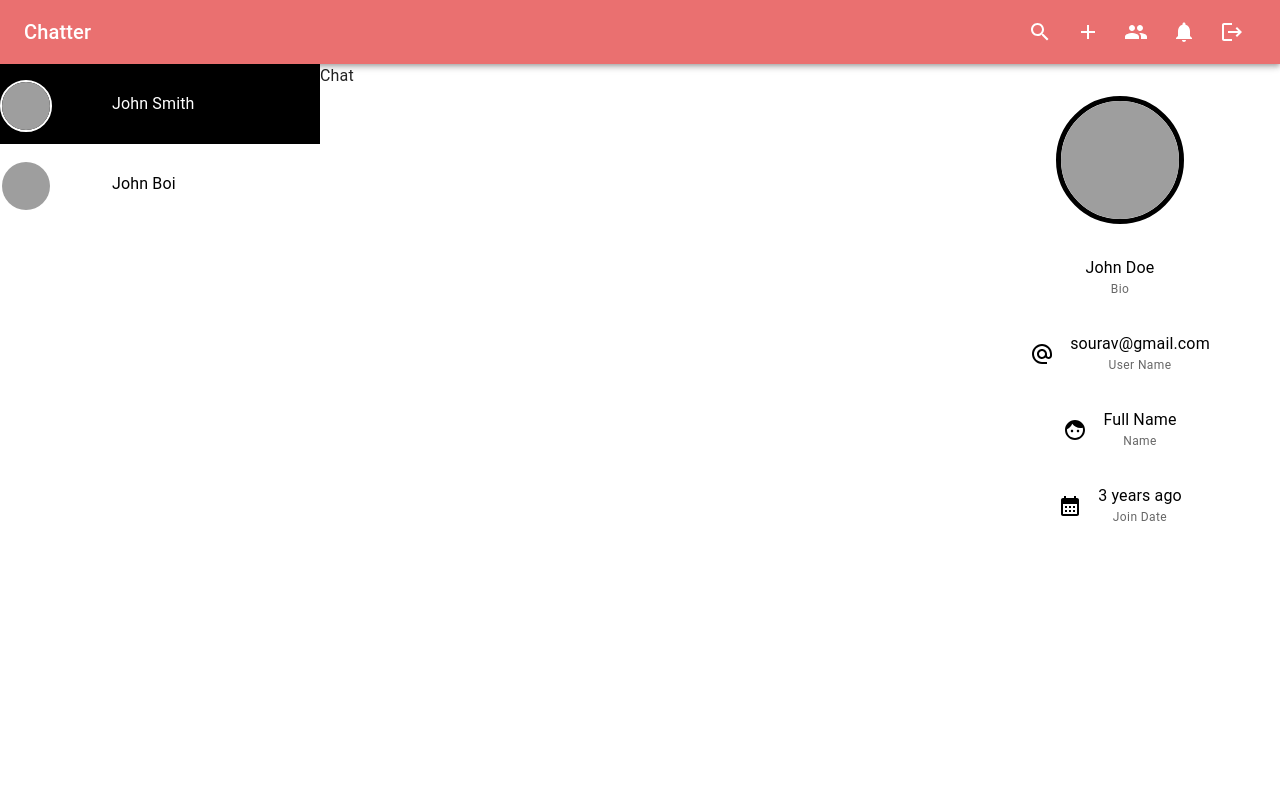
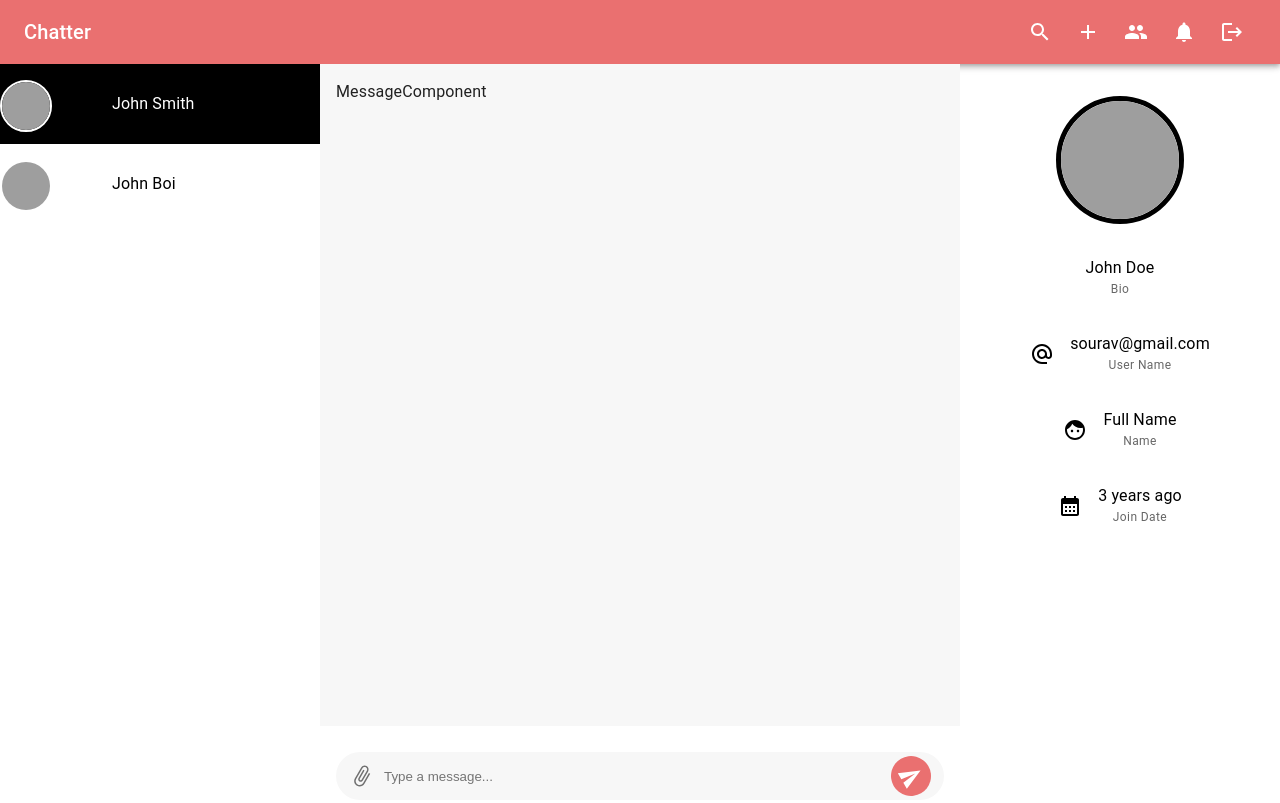
Before and after one commit to SouravPaul-01/Chatter, a React (Vite) app in the folder client/: page /chat/1 in a window 1280 px wide. Built offline with nearby package versions, Linux system fonts and the light colour scheme; grey boxes are pictures that could not be loaded.

Commit message:
working on message component

```diff
--- a/client/src/components/constants/color.js
+++ b/client/src/components/constants/color.js
@@ -1 +1,2 @@
 export const orange = "#ea7070";
+export const gray = "rgba(247, 247, 247, 1)";
--- a/client/src/components/constants/sampleData.js
+++ b/client/src/components/constants/sampleData.js
@@ -53,3 +53,22 @@ export const sampleNotifications = [
     _id: "2",
   },
 ];
+
+export const sampleMessages = [
+  {
+    attachments: [
+      {
+        public_id: "id1",
+        url: "https://res.cloudinary.com/dq0m9kx4r/image/upload/v1650000000/ChatApp/attachments/attachments/attachment_1.png",
+      },
+    ],
+    content: "Hello",
+    _id: "1",
+    sender: {
+      _id: "user._id",
+      name: "chaman",
+    },
+    chat: "chatId",
+    createdAt: "2022-05-01T00:00:00.000Z",
+  },
+];
--- /dev/null
+++ b/client/src/components/dialogs/FileMenu.jsx
@@ -0,0 +1,8 @@
+import { Menu } from "@mui/material";
+import React from "react";
+
+const FileMenu = ({ ancorE1 }) => {
+  return <Menu anchorEl={ancorE1}>file menu</Menu>;
+};
+
+export default FileMenu;
--- /dev/null
+++ b/client/src/components/shared/MessageComponent.jsx
@@ -0,0 +1,7 @@
+import React, { memo } from "react";
+
+const MessageComponent = ({ message, user }) => {
+  return <div>MessageComponent</div>;
+};
+
+export default memo(MessageComponent);
--- a/client/src/components/styles/StyledComponents.jsx
+++ b/client/src/components/styles/StyledComponents.jsx
@@ -1,5 +1,6 @@
 import { styled } from "@mui/material";
 import { Link as LinkComponent } from "react-router-dom";
+import { gray } from "../constants/color";
 
 export const VisuallyHiddenInput = styled("input")({
   border: 0,
@@ -24,3 +25,12 @@ export const Link = styled(LinkComponent)`
     background-color: rgba(0, 0, 0, 0.1);
   }
 `;
+
+export const InputBox = styled("input")`
+  width: 100%;
+  height: 3rem;
+  padding: 0 3rem;
+  border-radius: 1.5rem;
+  border: none;
+  background-color: ${gray};
+`;
--- a/client/src/pages/Chat.jsx
+++ b/client/src/pages/Chat.jsx
@@ -1,8 +1,102 @@
-import React from "react";
+import React, { useRef } from "react";
 import AppLayout from "../components/layout/AppLayout";
+import { IconButton, Stack } from "@mui/material";
+import { gray, orange } from "../components/constants/color";
+import {
+  AttachFile as AttachFileIcon,
+  Send as SendIcon,
+} from "@mui/icons-material";
+import { InputBox } from "../components/styles/StyledComponents";
+import FileMenu from "../components/dialogs/FileMenu";
+import { sampleMessages } from "../components/constants/sampleData";
+import MessageComponent from "../components/shared/MessageComponent";
+
+const user = {
+  _id: "kdfjdkfjd",
+  name: "chaman",
+};
 
 const Chat = () => {
-  return <div>Chat</div>;
+  const containerRef = useRef(null);
+  return (
+    <>
+      <Stack
+        ref={containerRef}
+        boxSizing={"border-box"}
+        spacing={"1rem"}
+        padding={"1rem"}
+        height={"90%"}
+        bgcolor={gray}
+        sx={{
+          overflowY: "auto",
+          overflowX: "hidden",
+          "&::-webkit-scrollbar": {
+            width: "0.4em",
+          },
+          "&::-webkit-scrollbar-track": {
+            boxShadow: "inset 0 0 6px rgba(0,0,0,0.00)",
+            webkitBoxShadow: "inset 0 0 6px rgba(0,0,0,0.00)",
+          },
+          "&::-webkit-scrollbar-thumb": {
+            backgroundColor: "rgba(0,0,0,.1)",
+            outline: "1px solid slategrey",
+          },
+        }}
+      >
+        {sampleMessages.map((message) => (
+          <MessageComponent key={message._id} message={message} user={user} />
+        ))}
+      </Stack>
+      <form
+        style={{
+          position: "absolute",
+          bottom: "0",
+          width: "50%",
+          height: "3rem",
+        }}
+      >
+        <Stack
+          direction={"row"}
+          height={"100%"}
+          alignItems={"center"}
+          padding={"1rem"}
+          position={"relative"}
+        >
+          <IconButton
+            sx={{
+              position: "absolute",
+              left: "1.4rem",
+              rotate: "30deg",
+              padding: "0.5rem",
+            }}
+          >
+            <AttachFileIcon />
+          </IconButton>
+          <InputBox placeholder="Type a message..." />
+          <IconButton
+            type="submit"
+            sx={{
+              position: "absolute",
+              right: "1.8rem",
+              backgroundColor: orange,
+              rotate: "-30deg",
+              color: "white",
+              padding: "0.5rem",
+              marginLeft: "1rem",
+              transitionn: "all 0.5s ease-in-out",
+              "&:hover": {
+                backgroundColor: "error.dark",
+                color: "white",
+              },
+            }}
+          >
+            <SendIcon />
+          </IconButton>
+        </Stack>
+      </form>
+      <FileMenu />
+    </>
+  );
 };
 
 export default AppLayout()(Chat);
```
